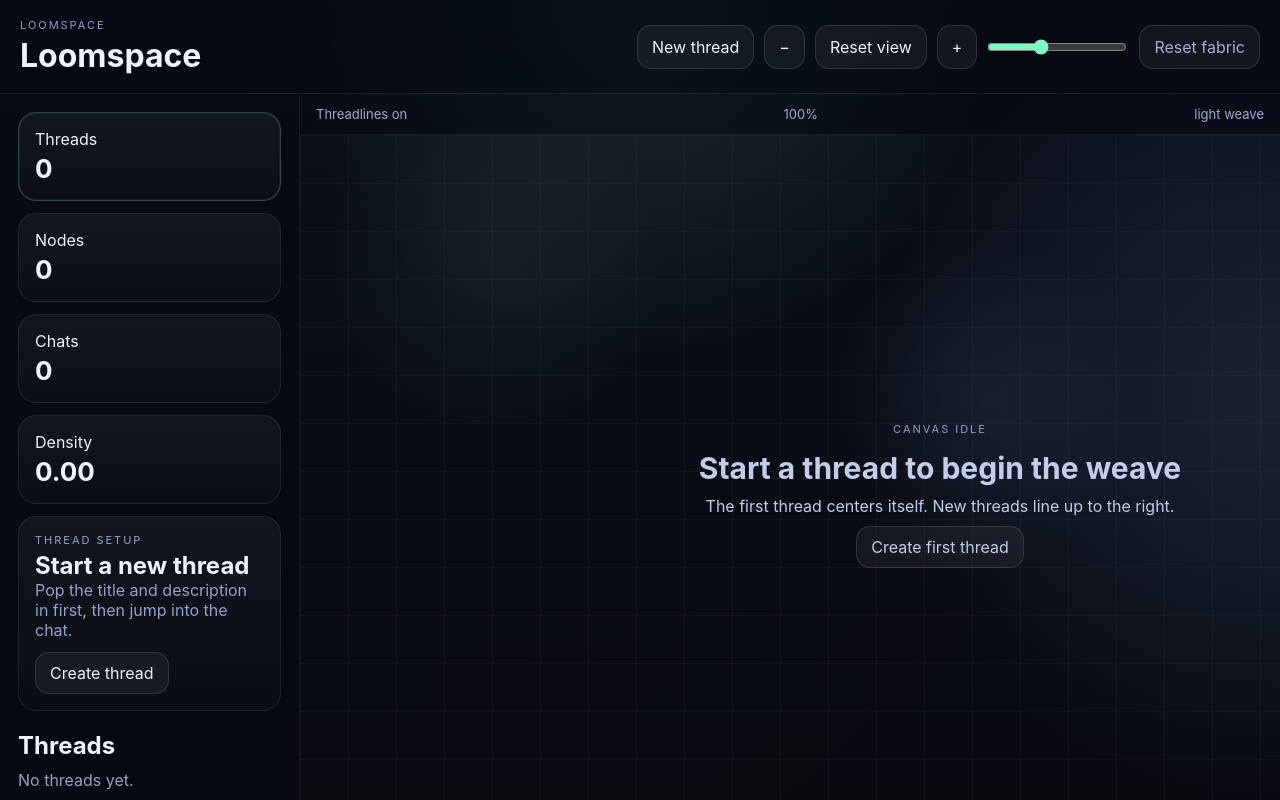
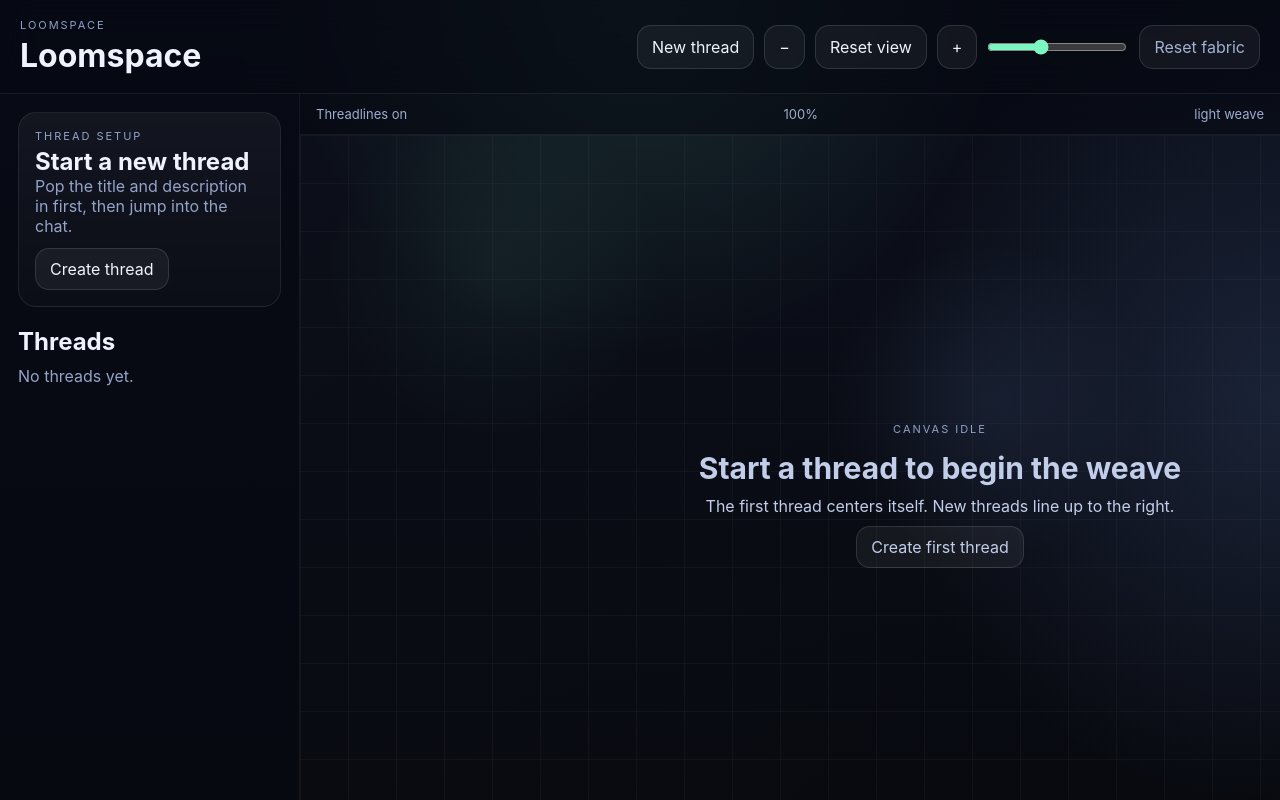
Before and after one commit to brettpoole/loomspace-ai, a React (Vite) app: page / in a window 1280 px wide. Built offline with nearby package versions, Linux system fonts and the light colour scheme.

Commit message:
feat: finish remaining UX-P1 polish
- remove sidebar metric count bubbles
- hide Send to AI card unless an active chat node is selected
- clamp title-node description popout to 3 lines and prevent title overflow

```diff
--- a/src/App.tsx
+++ b/src/App.tsx
@@ -494,23 +494,6 @@ export default function App() {
 
       <main className="layout">
         <aside className="panel left">
-          <section className="metric-card accent">
-            <span>Threads</span>
-            <strong>{metrics.threadCount}</strong>
-          </section>
-          <section className="metric-card">
-            <span>Nodes</span>
-            <strong>{metrics.nodeCount}</strong>
-          </section>
-          <section className="metric-card">
-            <span>Chats</span>
-            <strong>{metrics.chatCount}</strong>
-          </section>
-          <section className="metric-card">
-            <span>Density</span>
-            <strong>{metrics.density.toFixed(2)}</strong>
-          </section>
-
           {activeThread ? (
             <section className="inspector-card editor-summary">
               <div className="meta-row">
@@ -730,10 +713,9 @@ export default function App() {
                 )}
               </section>
 
+              {activeNodeIsChat ? (
                 <section className="inspector-card send-card">
                   <h4>Send to AI</h4>
-                {activeNodeIsChat ? (
-                  <>
                   <textarea
                     value={composerDraft}
                     onChange={(event) => setComposerDraft(event.target.value)}
@@ -745,11 +727,8 @@ export default function App() {
                   <button onClick={sendMessage} disabled={!composerDraft.trim() || sending || !settings.apiKey.trim()}>
                     {sending ? 'Thinking…' : settingsLockState === 'locked' ? 'Unlock to send' : 'Send'}
                   </button>
-                  </>
-                ) : (
-                  <p className="muted">Select an active chat node to unlock the composer.</p>
-                )}
                 </section>
+              ) : null}
 
               {activeNode?.kind === 'chat' ? (
                 <section className={`inspector-card node-card ${sending && activeNode.id === activeThread.activeNodeId ? 'sending' : ''}`}>
--- a/src/styles.css
+++ b/src/styles.css
@@ -478,6 +478,15 @@ button.quiet {
   box-shadow: 0 18px 45px rgba(0, 0, 0, 0.36);
   overflow: hidden;
   text-overflow: ellipsis;
+  display: -webkit-box;
+  -webkit-line-clamp: 3;
+  -webkit-box-orient: vertical;
+}
+
+.title-node input {
+  overflow: hidden;
+  text-overflow: ellipsis;
+  white-space: nowrap;
 }
 
 .chat-node {
```
Lines whose indentation alone changed are shown as unchanged.
